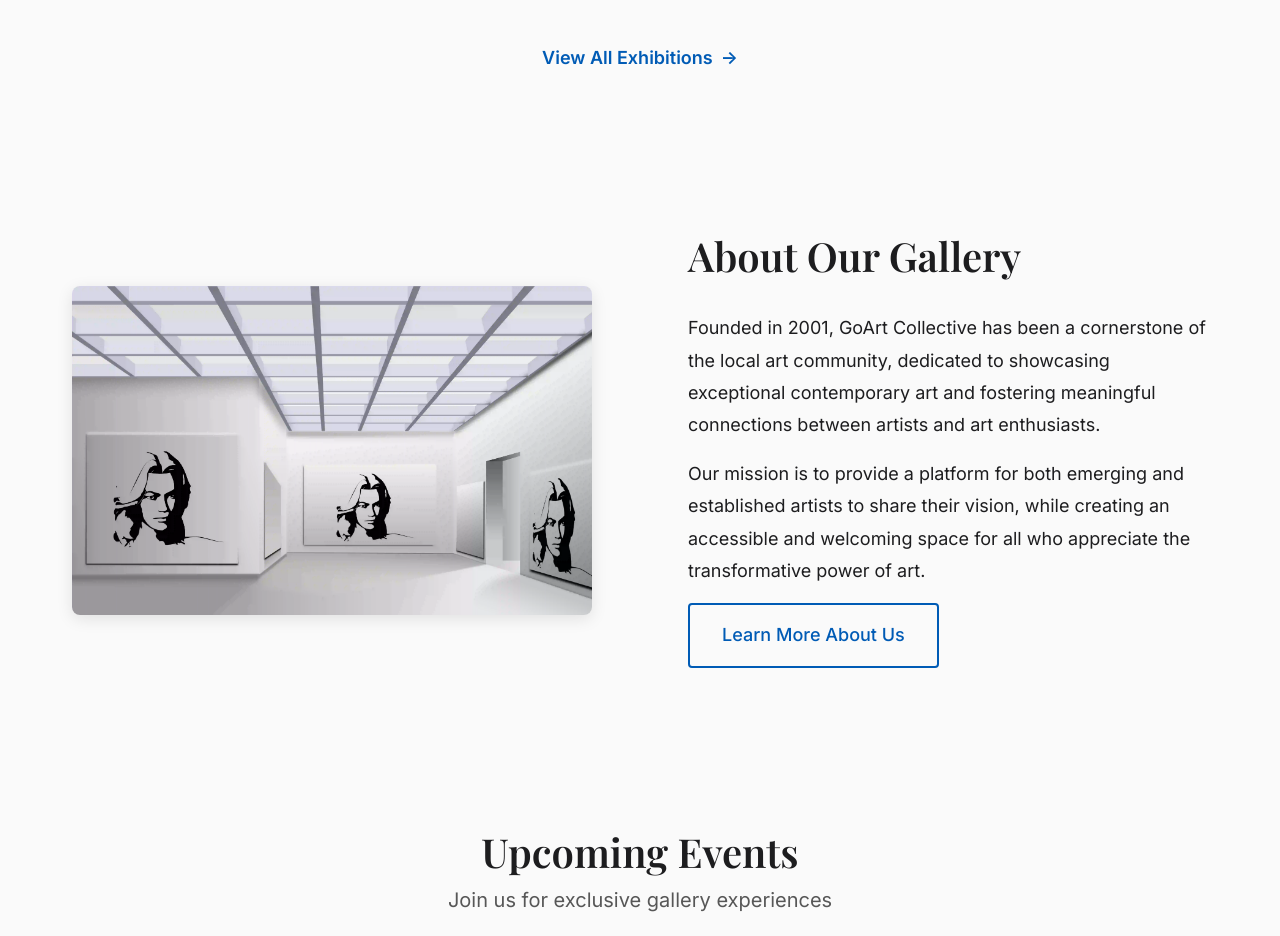
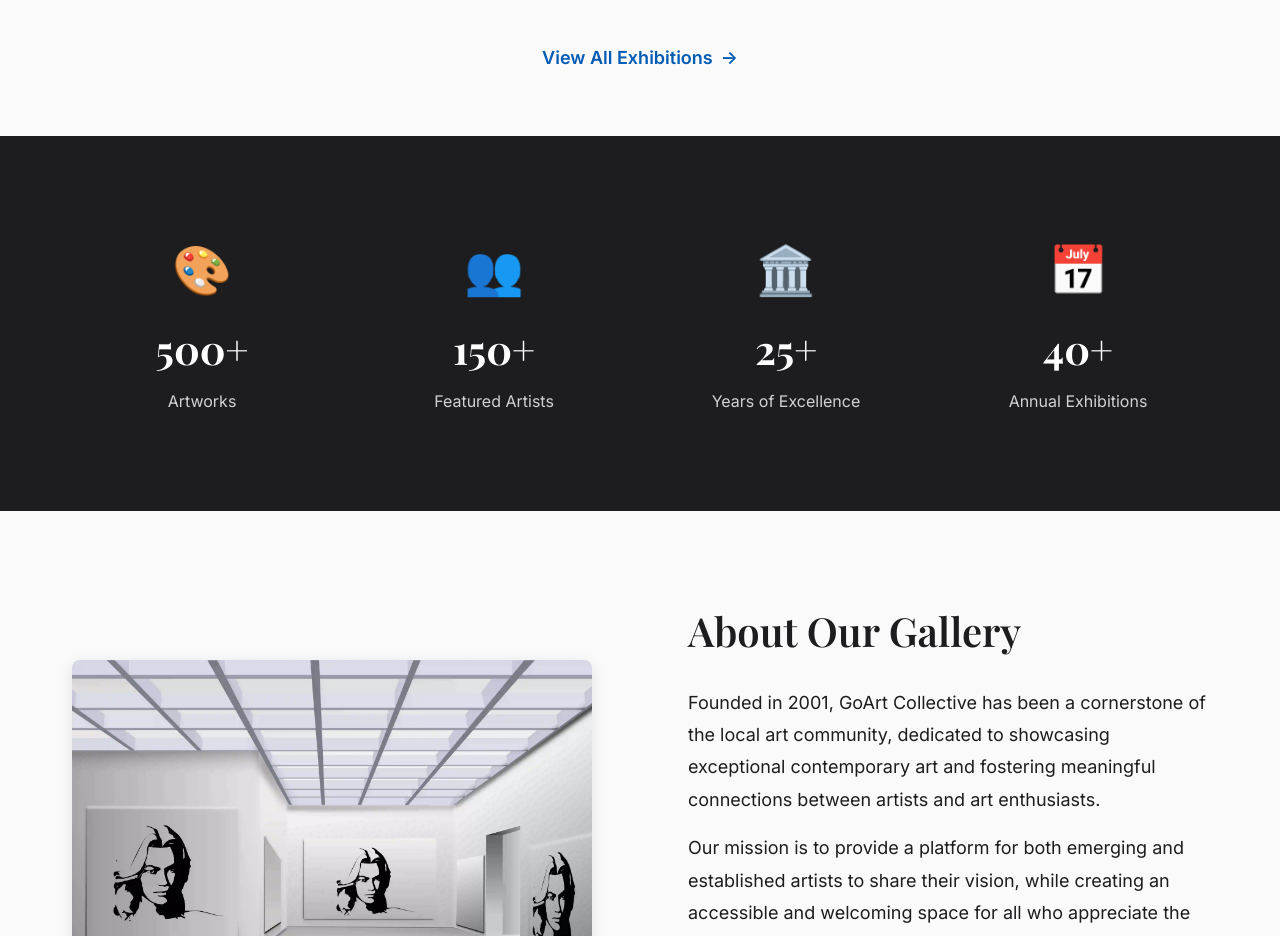
Before and after one commit to ayoadeyera/wdd231, a plain HTML site: page final/index.html in a window 1280 px wide. Shown: the part 1120-2056 px from the top of the page. Drawn offline with nearby package versions, Linux system fonts and the light colour scheme.

Commit message:
restore experiment with stats

```diff
--- a/final/index.html
+++ b/final/index.html
@@ -94,7 +94,7 @@
         </section>
 
         <!-- Stats Section -->
-        <!-- <section class="stats">
+        <section class="stats">
             <div class="ga-wrapper">
                 <h2 class="visually-hidden">GoArt Collective Statistics</h2>
                 <div class="stats-grid">
@@ -120,7 +120,7 @@
                     </div>
                 </div>
             </div>
-        </section> -->
+        </section>
 
         <!-- About Preview -->
         <section class="about-preview">
```
